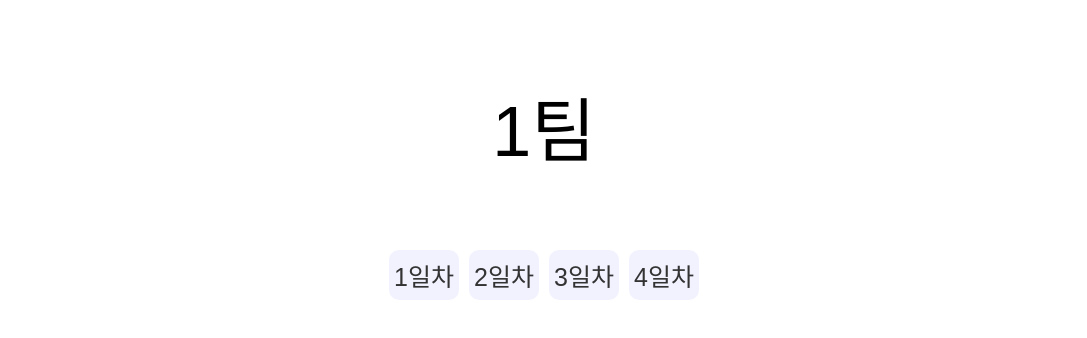
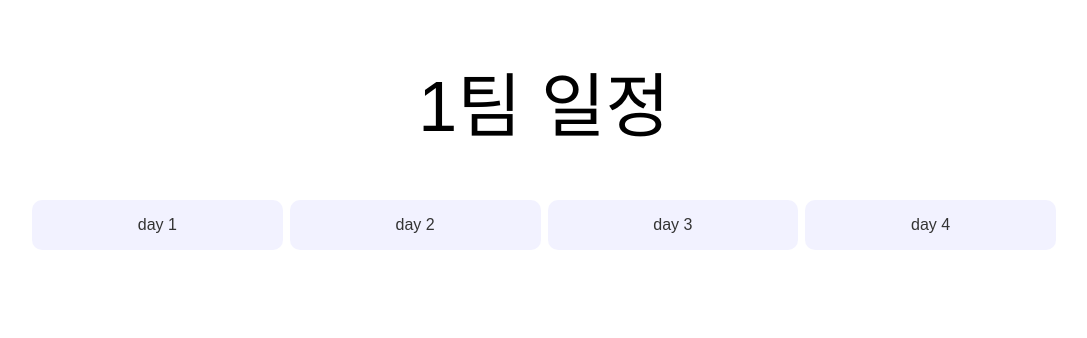
Before and after one commit to pjh82381425/JejuTravelItinerary, a React (Create React App) app in the folder jeju/: page / in a window 1280 px wide. Both pictures are taken after a click on the button "1팀". Shown: the top 338 px of the page, without its empty margins (96-1183 px from the left). Built offline with nearby package versions, Linux system fonts and the light colour scheme.

Commit message:
day-button 애니메이션 추가

```diff
--- a/jeju/src/App.css
+++ b/jeju/src/App.css
@@ -85,7 +85,7 @@ html, body {
   display: flex;
   align-items: center;
   justify-content: center;
-  height: 250px;
+  height: 200px;
   font-size: 70px;
   font-weight: 100;
 }
@@ -129,6 +129,35 @@ html, body {
   /* gap: 10px; */
 }
 
+.button-container {
+  padding-left: 10%;
+  padding-right: 10%;
+  display: flex;
+  width: 100%;
+  height: 50px;
+  gap: 7px;
+}
+
+.button {
+  flex-grow: 1; /* 기본적으로 같은 비율 (25%) */
+  transition: flex-grow 0.3s ease-in-out;
+  background-color: lightblue;
+  border: none;
+  border-radius: 10px;
+  cursor: pointer;
+  font-size: 16px;
+  color: #333;
+  background-color: rgba(230, 230, 255, 0.5);
+}
+
+/* 선택된 버튼의 크기를 키우고, 나머지는 자동으로 조정 */
+.button.selected{
+  flex-grow: 2; /* 선택된 버튼의 비율 증가 (50%) */
+  background-color: #297fb980;
+  color: white;
+  transform: scale(1.025);
+}
+
 /* @media (max-width: 500px) {
   .team-container {
     flex-direction: column;
--- a/jeju/src/App.js
+++ b/jeju/src/App.js
@@ -1,7 +1,7 @@
 import React, { useEffect, useState } from "react";
 import { BrowserRouter, Route, Routes, useNavigate } from "react-router-dom";
 import { motion } from "framer-motion";
-// import test from "./component/test";
+// import DynamicButtons from "./component/dynamicbutton";
 import "./App.css";
 
 const teams = {
@@ -73,6 +73,7 @@ function Home() {
 
 function Itinerary1() {
     const [selectedDay, setSelectedDay] = useState(null);
+    const [selected, setSelected] = useState(null);
 
     // 각 일자 클릭 시 호출되는 함수
     const handleDayClick = (day) => {
@@ -82,12 +83,21 @@ function Itinerary1() {
 
     return (
         <AnimatedContainer className="app-itiner">
-            <div className="initer-title">1팀</div>
+            <div className="initer-title">1팀 일정</div>
             <div className="day-menu">
-                <button onClick={() => handleDayClick("day1")} className="day-button">1일차</button>
-                <button onClick={() => handleDayClick("day2")} className="day-button">2일차</button>
-                <button onClick={() => handleDayClick("day3")} className="day-button">3일차</button>
-                <button onClick={() => handleDayClick("day4")} className="day-button">4일차</button>
+                <div className="button-container">
+                    {[1, 2, 3, 4].map((num) => (
+                        <button
+                            key={num}
+                            className={`button ${selected === num ? "selected" : ""}`}
+                            onClick={() => handleDayClick(`day${num}`)}
+                            onMouseEnter={() => setSelected(num)}
+                            onMouseLeave={() => setSelected(null)}
+                        >
+                            day {num}
+                        </button>
+                    ))}
+                </div>
             </div>
 
             {selectedDay === "day1" && <AnimatedContainer className="day-box">{teams['team1'].find(item => item.day === 'day1')?.title}, 첫번째 일정: {teams['team1'].find(item => item.day === 'day1')?.first}</AnimatedContainer>}
@@ -110,7 +120,7 @@ function Itinerary2() {
 
     return (
         <AnimatedContainer className="app-itiner">
-            <div className="initer-title">2팀</div>
+            <div className="initer-title">2팀 일정</div>
             <div className="day-menu">
                 <button onClick={() => handleDayClick("day1")} className="day-button">1일차</button>
                 <button onClick={() => handleDayClick("day2")} className="day-button">2일차</button>
@@ -137,7 +147,7 @@ function Itinerary3() {
 
     return (
         <AnimatedContainer className="app-itiner">
-            <div className="initer-title">3팀</div>
+            <div className="initer-title">3팀 일정</div>
             <div className="day-menu">
                 <button onClick={() => handleDayClick("day1")} className="day-button">1일차</button>
                 <button onClick={() => handleDayClick("day2")} className="day-button">2일차</button>
```
Also changed, not shown: jeju/src/component/test.js (deleted).
